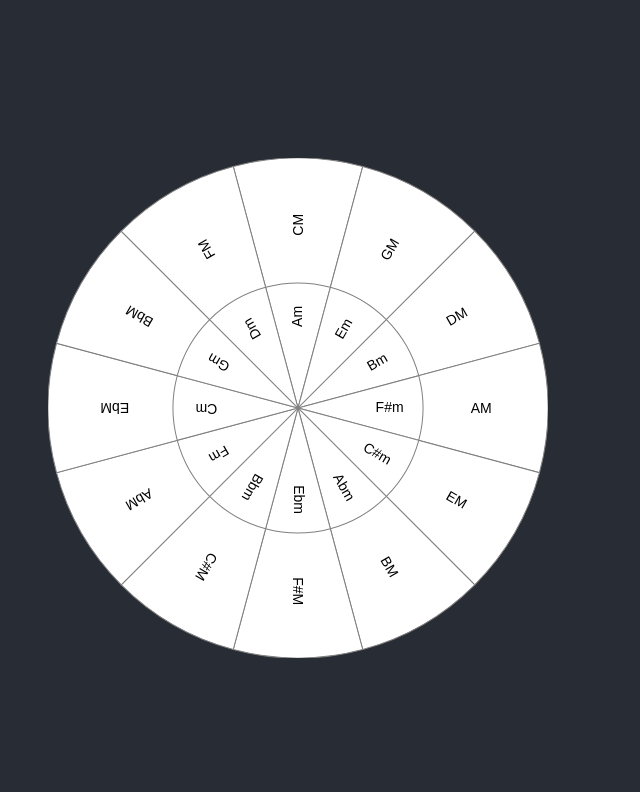
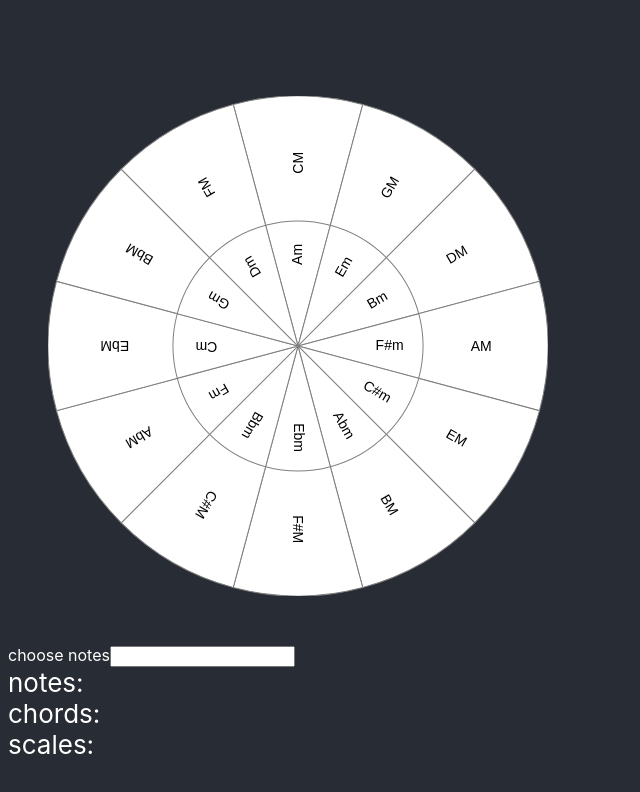
Before and after one commit to aalberti/circle_of_fifths, a React (Create React App) app: page / in a window 1280 px wide. Shown: the top 792 px of the page, without its empty margins (0-640 px from the left). Built offline with nearby package versions, Linux system fonts and the light colour scheme.

Commit message:
Search compatible chords and scales

```diff
--- a/src/fifths/Musicologist.css
+++ b/src/fifths/Musicologist.css
@@ -1,8 +1,14 @@
-.musicologist {
+.circleOfFifths {
     display: flex;
     flex-flow: row;
     align-items: stretch;
     max-height: 600px;
+}
+
+.musicologist {
+    display: flex;
+    flex-flow: column;
+    align-items: flex-start;
 }
 
 .chords {
--- a/src/fifths/Musicologist.tsx
+++ b/src/fifths/Musicologist.tsx
@@ -2,11 +2,15 @@ import React, {useState} from "react";
 import Circle from "./circle/Circle";
 import './Musicologist.css'
 import ScaleBox from "./ScaleBox";
+import {Search} from "./search/Search";
 
 export function Musicologist() {
     const [scale, setScale] = useState<string>("");
     return <div className="musicologist">
-        <Circle diameter={500} onScaleSelected={setScale}/>
-        {scale ? <ScaleBox scaleName={scale}/> : null}
+        <div className="circleOfFifths">
+            <Circle diameter={500} onScaleSelected={setScale}/>
+            {scale ? <ScaleBox scaleName={scale}/> : null}
+        </div>
+        <Search/>
     </div>
 }
--- a/src/fifths/chords/MusicTheory.ts
+++ b/src/fifths/chords/MusicTheory.ts
@@ -123,6 +123,14 @@ export class Chord {
     isMajor() {
         return this.name.endsWith("M");
     }
+
+    containsAllNotes(notes: Note[]) {
+        return notes
+            .map(note => note.name)
+            .every(note => this.notes()
+                .map(myNote => myNote.name)
+                .includes(note));
+    }
 }
 
 const octave = ["C", "C#", "D", "Eb", "E", "F", "F#", "G", "Ab", "A", "Bb", "B"]
--- /dev/null
+++ b/src/fifths/search/Search.css
@@ -0,0 +1,11 @@
+.search {
+    display: flex;
+    flex-flow: row;
+    align-items: flex-start;
+}
+
+.searchResults {
+    display: flex;
+    flex-flow: column;
+    align-items: flex-start;
+}
--- /dev/null
+++ b/src/fifths/search/Search.tsx
@@ -0,0 +1,52 @@
+import {useState} from "react";
+import {Note, scalesInFifthsOrder} from "../chords/MusicTheory";
+import {isEqual} from "lodash";
+
+function notes(noteNames: string) {
+    return noteNames.split(" ")
+        .map(name => new Note(name))
+}
+
+function scalesContaining(notes: Note[]) {
+    return scalesInFifthsOrder()
+        .filter(scale => scale.chords()
+            .some(chord => chord.containsAllNotes(notes)));
+}
+
+function distinct<T>(array: T[]): T[] {
+    const result: T[] = [];
+    for (const item of array) {
+        const found = result.some((value) => isEqual(value, item));
+        if (!found) {
+            result.push(item);
+        }
+    }
+    return result;
+}
+
+function chordsContainingNotes(notes: Note[]) {
+    const allChords = distinct(scalesInFifthsOrder()
+        .flatMap(scale => scale.chords()));
+    return allChords
+        .filter(chord => chord.containsAllNotes(notes));
+}
+
+export function Search() {
+    const [noteNames, setNoteNames] = useState<string>("")
+
+    return <div className="search">
+        <label style={{fontSize: "medium"}}>
+            {"choose notes"}
+            <input onChange={e => setNoteNames(e.target.value)}/>
+        </label>
+        <div className="searchResults">
+            <div>{`notes: ${noteNames}`}</div>
+            <div>{`chords: ${chordsContainingNotes(notes(noteNames))
+                .map(chord => chord.name)
+                .join(", ")}`}</div>
+            <div>{`scales: ${scalesContaining(notes(noteNames))
+                .map(scale => scale.name)
+                .join(", ")}`}</div>
+        </div>
+    </div>
+}
```
Also changed, not shown: 1 other file (tests, documents, lock files or other folders).
